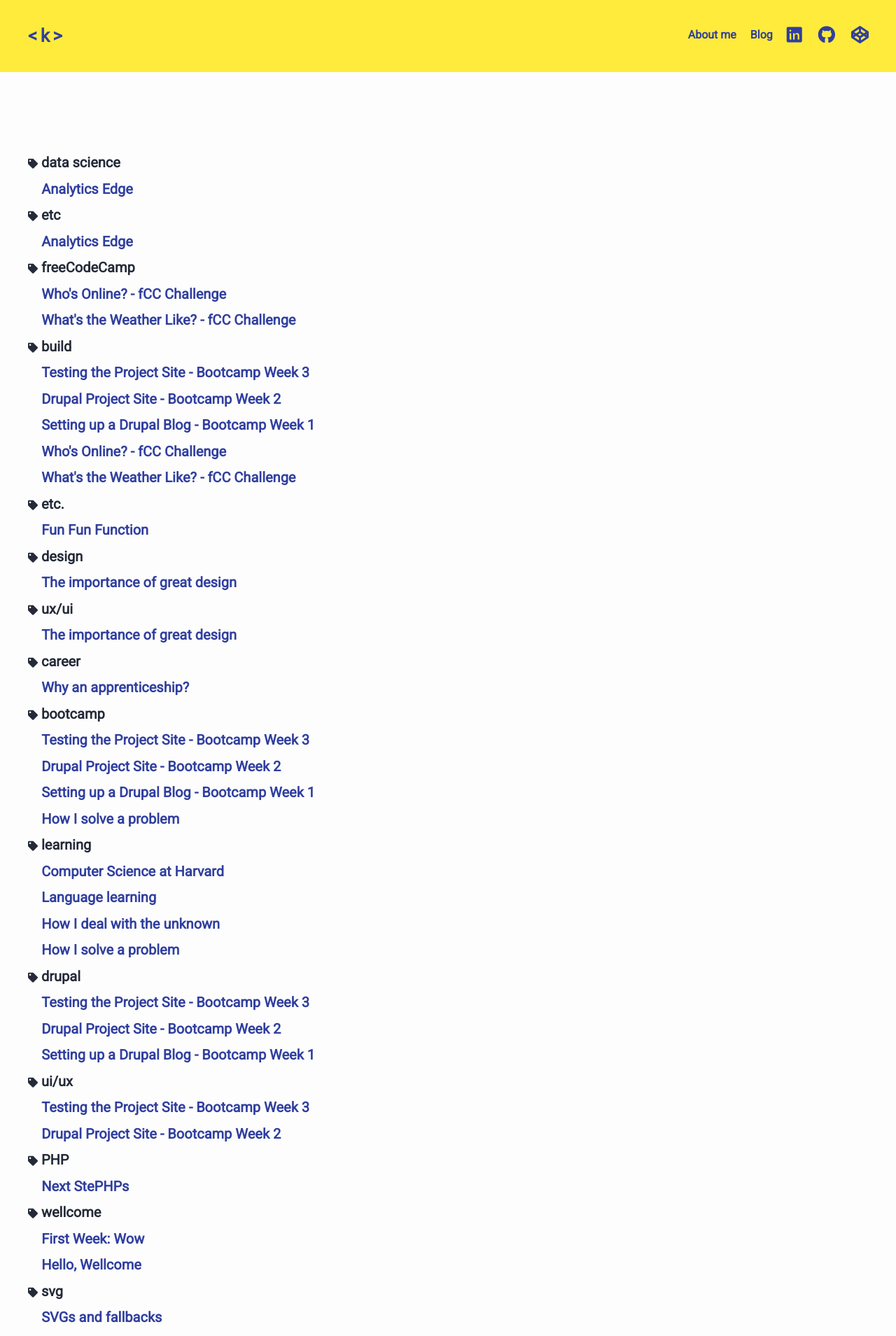
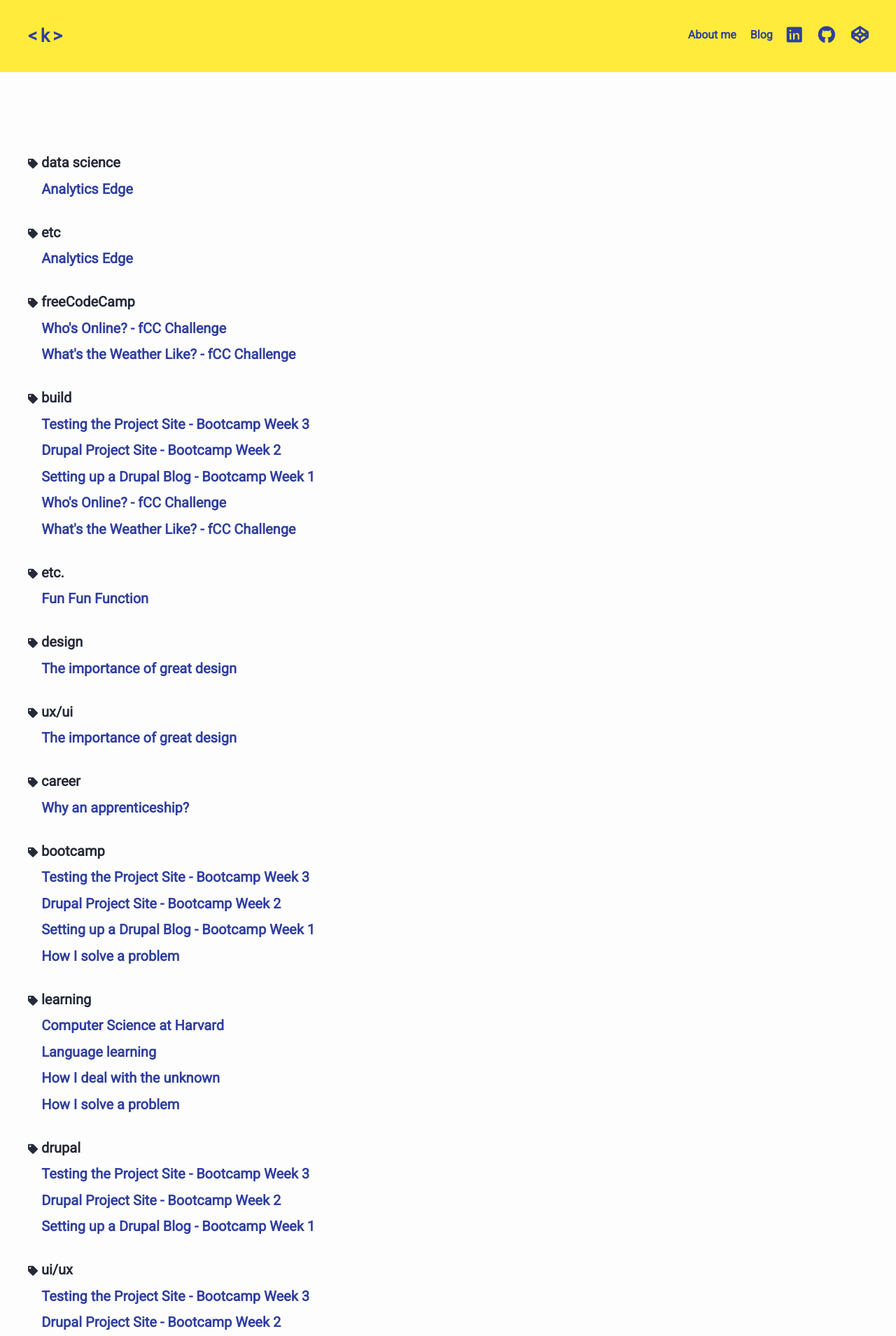
Before and after one commit to krisztin/krisztin.github.io, a Jekyll site: the page built from tags.html, in a window 1280 px wide. Shown: the top 1909 px of the page at 70% size. Built offline with Jekyll 4.4.1, drawn with Linux system fonts in a browser that asks for light colours; nearby versions of some CDN libraries.

Commit message:
flow fix for tags page

```diff
--- a/_sass/minima/_layout.scss
+++ b/_sass/minima/_layout.scss
@@ -1,7 +1,6 @@
 /**
  * Margins and Paddings
  */
-
 .mar-tb-2 {
   margin-top: $base-font-size * 2;
   margin-bottom: $base-font-size * 2;
@@ -37,7 +36,6 @@
 /**
  * Backgrounds
  */
-
 .full-bgcol-primary {
   @include bg-colour-full($colour-primary);
 }
@@ -62,6 +60,7 @@
 .full-bgcol-primary-light,
 .full-bgcol-secondary {
   color: $text-color-light;
+
   i {
     color: $text-color-light;
     font-weight: 400;
@@ -71,7 +70,6 @@
 /*
  Alignments
 */
-
 .aligncentre {
   text-align: center;
   margin-left: auto;
@@ -86,7 +84,6 @@
 /**
  * Site header
  */
-
 .site-header {
   min-height: $spacing-unit * 1.865; // Positioning context for the mobile navigation icon
   position: relative;
@@ -102,17 +99,21 @@
   display: flex;
   justify-content: space-between;
   align-items: center;
+
   .page-link {
     font-weight: bold;
     text-decoration: none;
     margin-left: 20px;
+
     &:not(:last-child) {
       margin-right: 0;
     }
+
     i {
       font-size: $base-font-size * 1.5;
     }
   }
+
   .site-links {
     display: flex;
     flex-direction: row;
@@ -123,16 +124,19 @@
 @include media-query(500px) {
   .site-nav {
     flex-direction: column;
+
     .site-links {
       display: flex;
       flex-direction: column-reverse;
       align-items: center;
     }
+
     .page-link {
       padding-top: 1rem;
       margin-left: 0;
       font-size: $base-font-size * 1.5;
     }
+
     .social-links {
       width: 100%;
       display: flex;
@@ -144,7 +148,6 @@
 /**
  * Page content
  */
-
 .page-content {
   padding-bottom: $spacing-unit;
   -webkit-box-flex: 1;
@@ -162,19 +165,22 @@
 }
 
 .post-link {
+  margin-top: 3rem;
   display: block;
   @include relative-font-size(1.5);
   font-size: 1.2rem;
 }
 
 .post-tag {
-  padding: 3px;
+  padding: 7px;
   background-color: $colour-primary;
   color: $text-color-light;
   border-radius: $border-radius;
+
   &:hover {
     background-color: $colour-grey-light;
   }
+
   &:visited {
     color: $text-color-light;
   }
@@ -183,7 +189,6 @@
 /**
  * Posts
  */
-
 .post-header {
   margin-bottom: $spacing-unit;
 }
@@ -193,6 +198,7 @@
   margin-top: 20px;
   letter-spacing: -1px;
   line-height: 1;
+
   @include media-query($on-laptop) {
     @include relative-font-size(2.25);
   }
@@ -200,20 +206,26 @@
 
 .post-content {
   margin-bottom: $spacing-unit;
+
   h2 {
     @include relative-font-size(2);
+
     @include media-query($on-laptop) {
       @include relative-font-size(1.75);
     }
   }
+
   h3 {
     @include relative-font-size(1.625);
+
     @include media-query($on-laptop) {
       @include relative-font-size(1.375);
     }
   }
+
   h4 {
     @include relative-font-size(1.25);
+
     @include media-query($on-laptop) {
       @include relative-font-size(1.125);
     }
@@ -223,8 +235,15 @@
 /*
 * Tags page
 */
-
 .tagpage {
   //article link styling
   margin-left: 1.2rem;
 }
+
+.tag-group {
+  margin-top: 2rem;
+
+  &:first-child {
+    margin-top: 0;
+  }
+}
```
